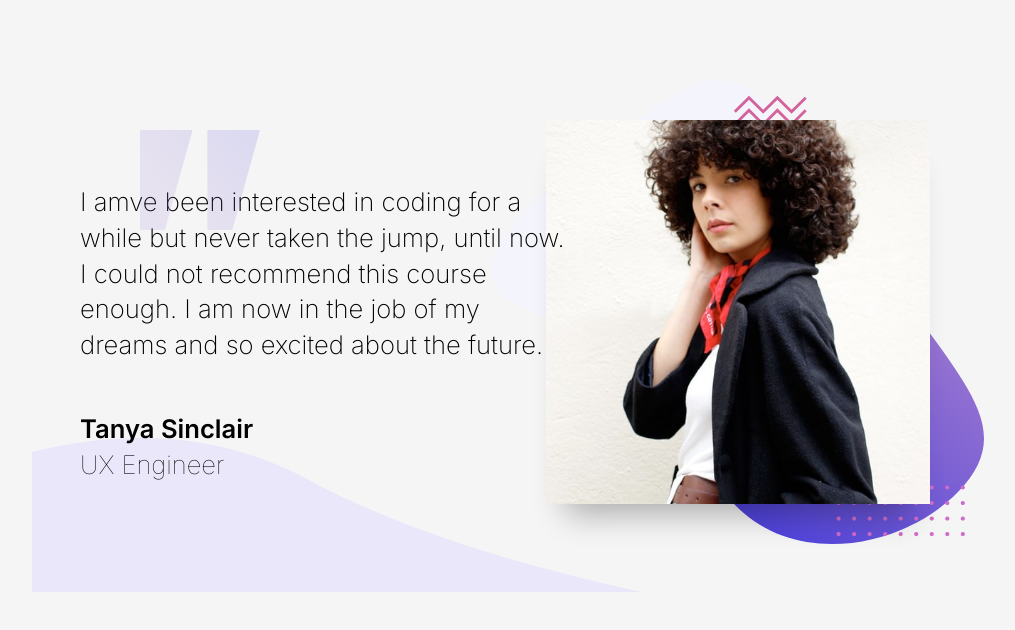
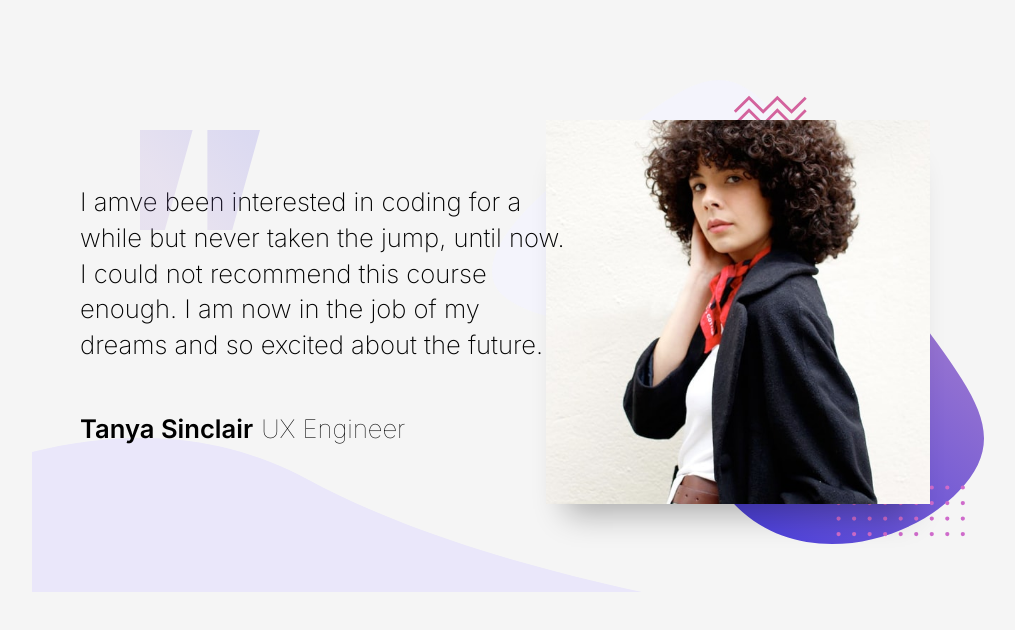
Before and after one commit to catharygr/app-varias-next, a Next.js app: page /carrusel-testominios in a window 1280 px wide. Shown: the top 630 px of the page, without its empty margins (108-1123 px from the left). Built offline with nearby package versions, Linux system fonts and the light colour scheme.

Commit message:
Terminado con el CSS

```diff
--- a/src/app/carrusel-testominios/carrusel.module.css
+++ b/src/app/carrusel-testominios/carrusel.module.css
@@ -26,7 +26,7 @@
   text-align: center;
 }
 
-.profesion {
+.parrafo {
   font-size: 1.6rem;
   font-weight: 600;
   line-height: 1.4;
@@ -34,7 +34,7 @@
   margin-top: 1rem;
 }
 
-.profesion span {
+.profesion {
   font-weight: 100;
 }
 
@@ -75,8 +75,11 @@
   .p {
     text-align: left;
   }
-  .profesion {
+  .parrafo {
+    display: flex;
+    flex-direction: row;
     text-align: left;
     margin-top: 3rem;
+    gap: 0.5rem;
   }
 }
--- a/src/app/carrusel-testominios/page.js
+++ b/src/app/carrusel-testominios/page.js
@@ -24,12 +24,11 @@ export default function Carrusel() {
         <p className={styles.p}>
           I amve been interested in coding for a while but never taken the jump,
           until now. I could not recommend this course enough. I am now in the
-          job of my dreams and so excited about the future.{" "}
+          job of my dreams and so excited about the future.
         </p>
-        <div className={styles.profesion}>
-          <p> Tanya Sinclair </p>
-
-          <span> UX Engineer </span>
+        <div className={styles.parrafo}>
+          <p>Tanya Sinclair</p>
+          <p className={styles.profesion}> UX Engineer </p>
         </div>
       </div>
     </div>
```
